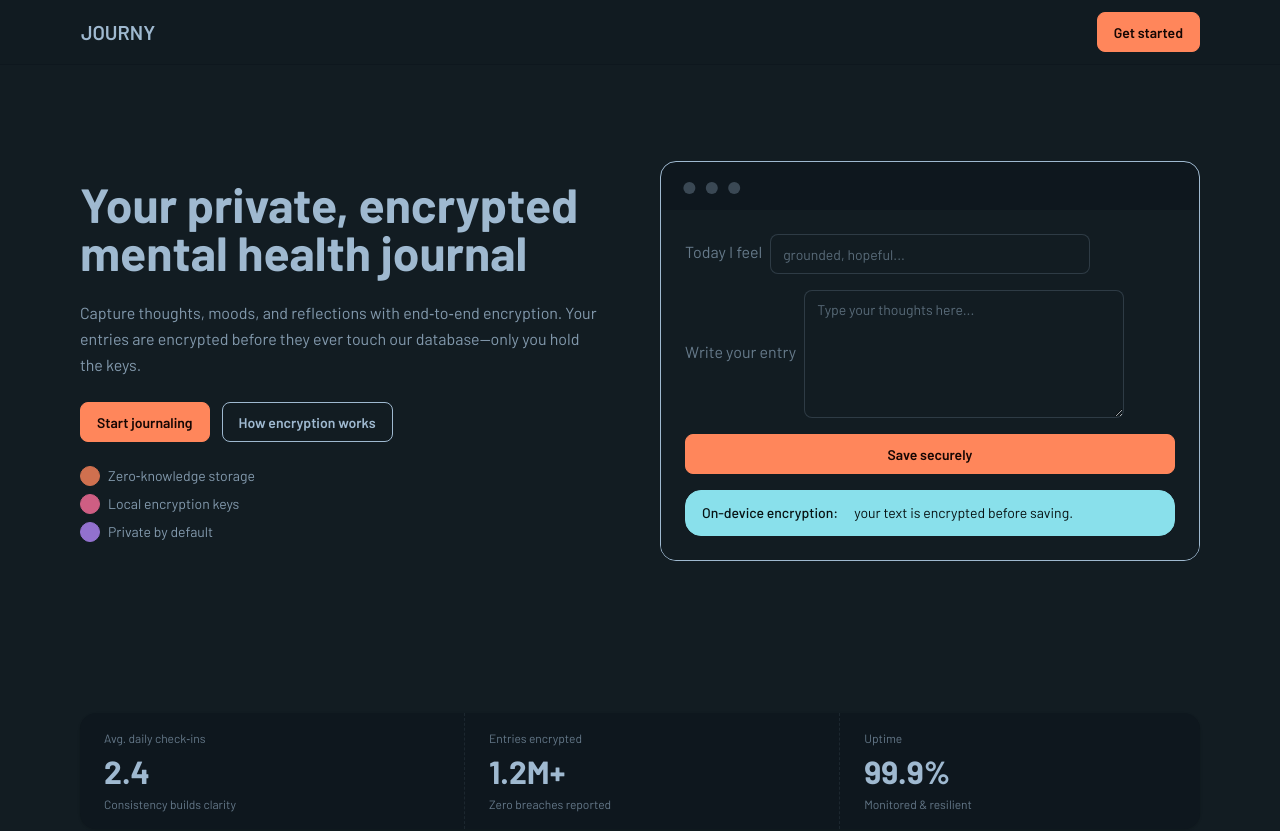
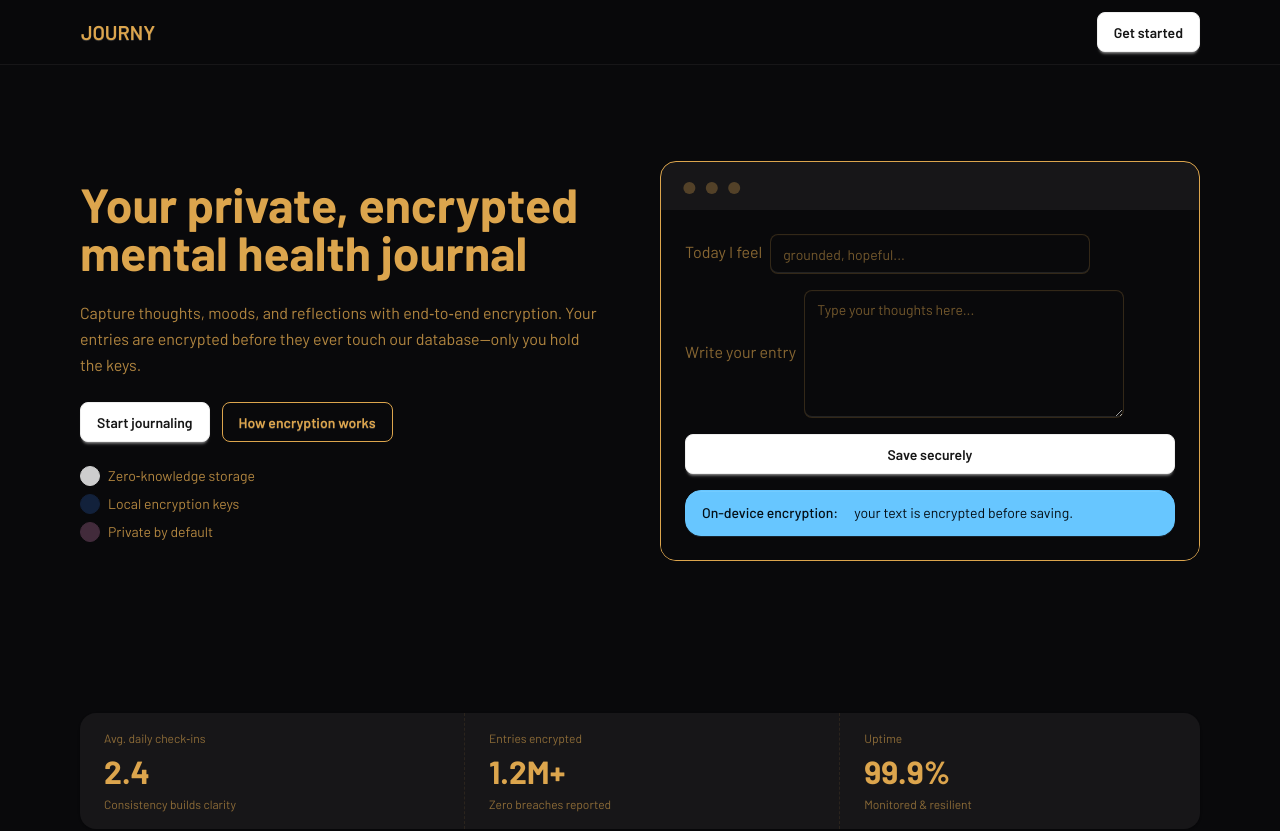
Before and after one commit to Twahaaa/JOURNY, a Next.js app in the folder journy/: page / in a window 1280 px wide. Shown: the top 831 px of the page. Built offline with nearby package versions, Linux system fonts and the light colour scheme.

Commit message:
chore: redirection logic from dashboard to insights

```diff
--- a/journy/src/app/dashboard/page.js
+++ b/journy/src/app/dashboard/page.js
@@ -71,7 +71,6 @@ export default function DashboardPage() {
     } catch {}
   };
 
-
   const analyzeEntry = async () => {
     if (!entry.trim()) {
       alert("Please write something before analyzing!");
@@ -83,58 +82,43 @@ export default function DashboardPage() {
     setAnalysisError(null);
 
     try {
-      console.log('Sending request with entry:', entry.trim());
+      console.log("Sending request with entry:", entry.trim());
 
-      const response = await fetch('/api/entries', {
-        method: 'POST',
+      const response = await fetch("/api/entries", {
+        method: "POST",
         headers: {
-          'Content-Type': 'application/json',
+          "Content-Type": "application/json",
         },
         body: JSON.stringify({
-          entryText: entry.trim()
+          entryText: entry.trim(),
         }),
       });
 
-      console.log('Response status:', response.status);
-      console.log('Response headers:', response.headers);
+      const responseText = await response.text();
+      if (!responseText) throw new Error("Empty response from server");
 
-      // Get the raw response text first
-      const responseText = await response.text();
-      console.log('Raw response:', responseText);
-
-      // Check if response is empty
-      if (!responseText) {
-        throw new Error('Empty response from server');
-      }
-
-      // Try to parse as JSON
       let data;
       try {
         data = JSON.parse(responseText);
       } catch (parseError) {
-        console.error('JSON parse error:', parseError);
-        console.error('Response text that failed to parse:', responseText);
-        throw new Error(`Invalid JSON response: ${responseText.substring(0, 100)}...`);
+        console.error("JSON parse error:", parseError);
+        throw new Error(
+          `Invalid JSON response: ${responseText.substring(0, 100)}...`
+        );
       }
 
-      if (!response.ok) {
+      if (!response.ok)
         throw new Error(data.error || `Server error: ${response.status}`);
-      }
+      if (!data.report || !data.entryId)
+        throw new Error("Missing report or entryId in response");
 
-      console.log('Parsed data:', data);
-
-      if (!data.report) {
-        throw new Error('No report data in response');
-      }
-
-      setAnalysisResult(data.report);
-      setShowAnalysis(true);
-
-      // Save to localStorage as well
+      // Save entry locally
       saveEntry();
 
+      // ✅ Redirect to insights page using entryId
+      window.location.href = `/insights/${data.entryId}`;
     } catch (error) {
-      console.error('Analysis error:', error);
+      console.error("Analysis error:", error);
       setAnalysisError(error.message);
     } finally {
       setIsAnalyzing(false);
@@ -242,10 +226,12 @@ export default function DashboardPage() {
                   </button>
                   <div className="text-xs text-base-content/60 text-center">
                     Word count:{" "}
-                    {entry
-                      .trim()
-                      .split(/\s+/)
-                      .filter((w) => w.length > 0).length}
+                    {
+                      entry
+                        .trim()
+                        .split(/\s+/)
+                        .filter((w) => w.length > 0).length
+                    }
                   </div>
                 </div>
               </div>
@@ -291,8 +277,8 @@ export default function DashboardPage() {
                   placeholder="Start writing your thoughts... What made today special? How are you feeling? What are you grateful for?"
                   aria-label="Daily journal entry"
                   style={{
-                    lineHeight: '1.75rem',
-                    backgroundAttachment: 'local',
+                    lineHeight: "1.75rem",
+                    backgroundAttachment: "local",
                   }}
                 />
 
@@ -378,7 +364,9 @@ export default function DashboardPage() {
                     {/* Summary */}
                     {analysisResult.summary && (
                       <div>
-                        <h3 className="text-lg font-semibold mb-2 text-accent">Summary</h3>
+                        <h3 className="text-lg font-semibold mb-2 text-accent">
+                          Summary
+                        </h3>
                         <p className="text-base-content/80 leading-relaxed">
                           {analysisResult.summary}
                         </p>
@@ -388,7 +376,9 @@ export default function DashboardPage() {
                     {/* Mood */}
                     {analysisResult.mood && (
                       <div>
-                        <h3 className="text-lg font-semibold mb-2 text-accent">Mood Analysis</h3>
+                        <h3 className="text-lg font-semibold mb-2 text-accent">
+                          Mood Analysis
+                        </h3>
                         <div className="badge badge-secondary badge-lg">
                           {analysisResult.mood}
                         </div>
@@ -398,18 +388,27 @@ export default function DashboardPage() {
                     {/* Suggestions */}
                     {analysisResult.suggestions && (
                       <div>
-                        <h3 className="text-lg font-semibold mb-3 text-accent">Suggestions</h3>
+                        <h3 className="text-lg font-semibold mb-3 text-accent">
+                          Suggestions
+                        </h3>
                         <div className="space-y-2">
                           {Array.isArray(analysisResult.suggestions) ? (
-                            analysisResult.suggestions.map((suggestion, index) => (
-                              <div key={index} className="flex items-start gap-3 p-3 bg-base-200 rounded-lg">
-                                <div className="w-2 h-2 bg-accent rounded-full flex-shrink-0 mt-2"></div>
-                                <span className="text-sm">{suggestion}</span>
-                              </div>
-                            ))
+                            analysisResult.suggestions.map(
+                              (suggestion, index) => (
+                                <div
+                                  key={index}
+                                  className="flex items-start gap-3 p-3 bg-base-200 rounded-lg"
+                                >
+                                  <div className="w-2 h-2 bg-accent rounded-full flex-shrink-0 mt-2"></div>
+                                  <span className="text-sm">{suggestion}</span>
+                                </div>
+                              )
+                            )
                           ) : (
                             <div className="p-3 bg-base-200 rounded-lg">
-                              <span className="text-sm">{analysisResult.suggestions}</span>
+                              <span className="text-sm">
+                                {analysisResult.suggestions}
+                              </span>
                             </div>
                           )}
                         </div>
--- a/journy/src/app/insights/[id]/page.js
+++ b/journy/src/app/insights/[id]/page.js
@@ -13,6 +13,7 @@ export default function InsightsPage() {
   useEffect(() => {
     async function fetchData() {
       try {
+
         const res = await fetch(`/api/entries?id=${params.id}`)
         if (!res.ok) throw new Error("Failed to fetch entry")
         const entryData = await res.json()
@@ -119,7 +120,6 @@ export default function InsightsPage() {
 
   return (
     <main data-theme="sunset" className="min-h-screen bg-base-100">
-      {/* Header Section */}
       <div className="border-b border-base-300">
         <div className="mx-auto max-w-5xl px-6 py-6">
           <button
--- a/journy/src/app/layout.js
+++ b/journy/src/app/layout.js
@@ -26,9 +26,9 @@ export default function RootLayout({ children }) {
         },
       }}
     >
-       <html lang="en" data-theme="sunset">
+       <html lang="en" data-theme="luxury">
         <body
-          data-theme="sunset"
+          data-theme="luxury"
           className={`${barlow.variable} antialiased lg:flex min-h-screen`}
         >
           <UserProfile />
--- a/journy/src/app/page.js
+++ b/journy/src/app/page.js
@@ -3,7 +3,7 @@ import Link from "next/link";
 
 export default function HomePage() {
   return (
-    <main data-theme="sunset" className="min-h-dvh bg-base-100 text-base-content">
+    <main data-theme="luxury" className="min-h-dvh bg-base-100 text-base-content">
       {/* Header */}
       <header className="sticky top-0 z-40 backdrop-blur bg-base-100/80 border-b border-base-200">
         <nav className="navbar max-w-6xl mx-auto px-4">
```
